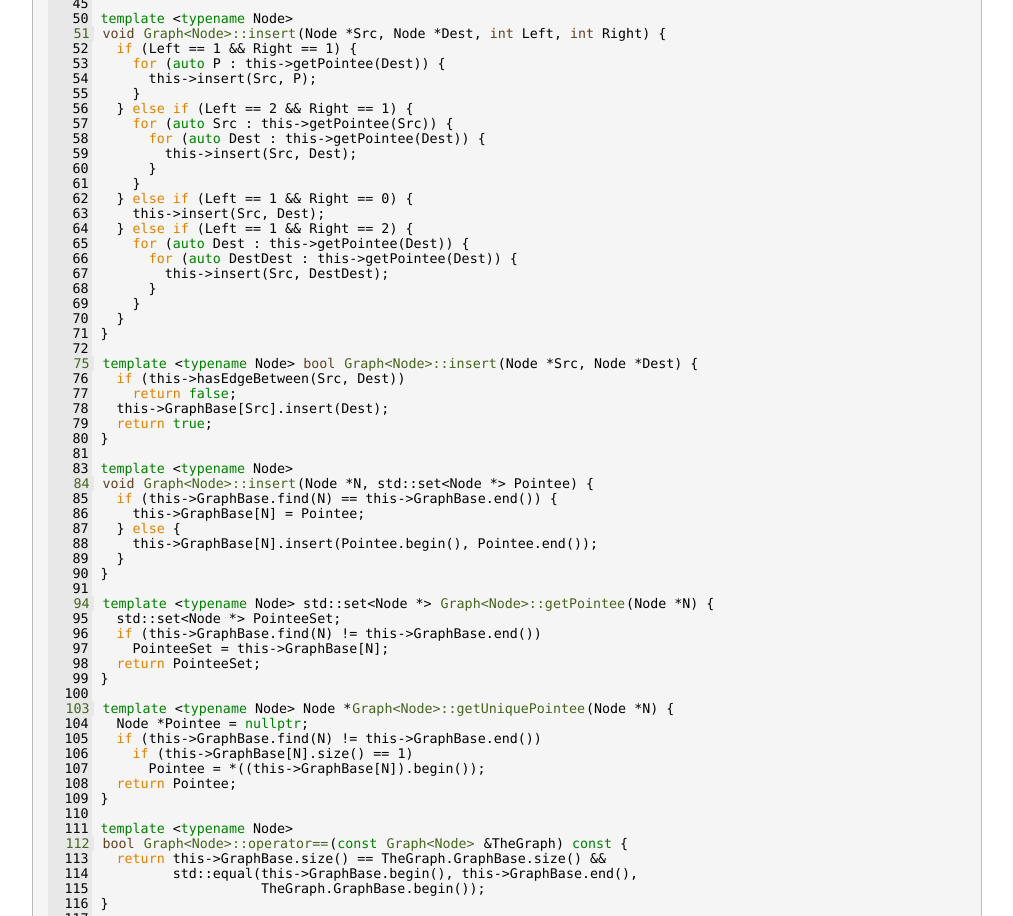
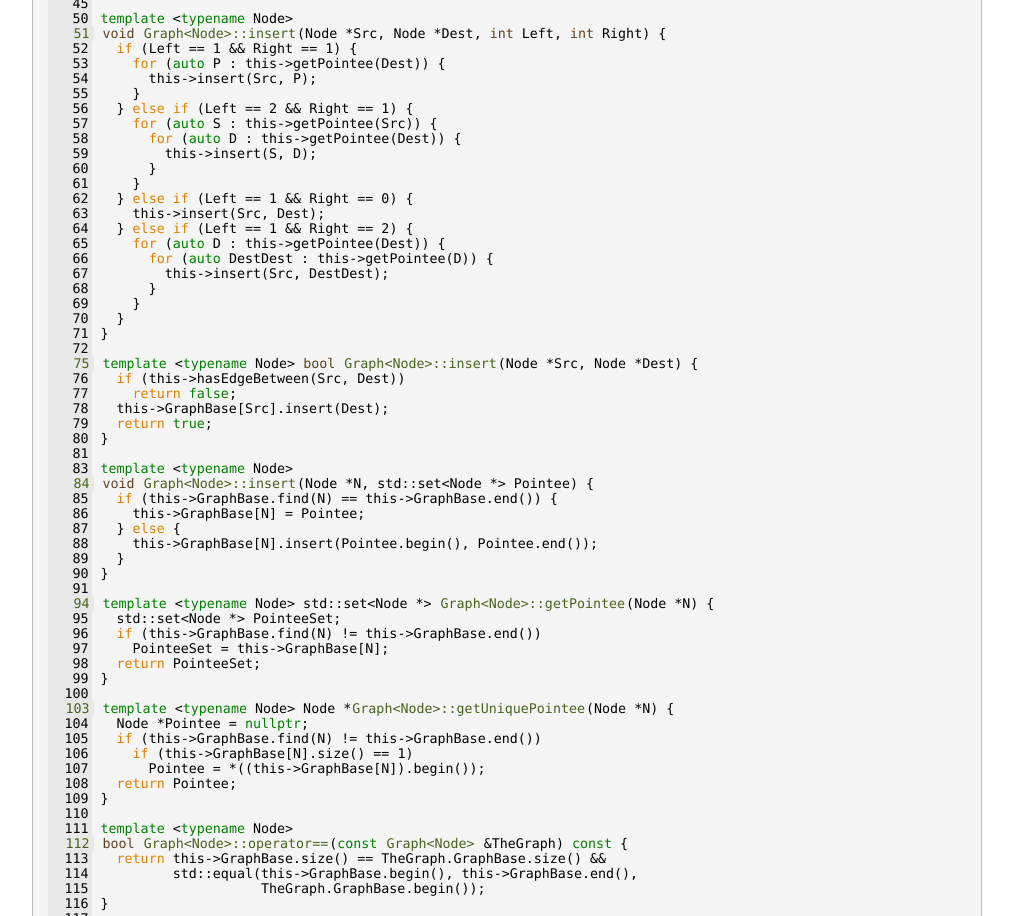
Before and after one commit to reSHARMA/spatial, a plain HTML site: page Graph_8h_source.html in a window 1280 px wide. Shown: the part 866-1782 px from the top of the page, without its empty margins (133-1146 px from the left). Drawn offline with Linux system fonts and the light colour scheme.

Commit message:
deploy: d969bac0b2d61e22cd6b82c5c33c41b9ee80e522

```diff
--- a/Graph_8h_source.html
+++ b/Graph_8h_source.html
@@ -119,16 +119,16 @@ $(function() {
 <div class="line"><a name="l00054"></a><span class="lineno">   54</span>&#160;      this-&gt;insert(Src, P);</div>
 <div class="line"><a name="l00055"></a><span class="lineno">   55</span>&#160;    }</div>
 <div class="line"><a name="l00056"></a><span class="lineno">   56</span>&#160;  } <span class="keywordflow">else</span> <span class="keywordflow">if</span> (Left == 2 &amp;&amp; Right == 1) {</div>
-<div class="line"><a name="l00057"></a><span class="lineno">   57</span>&#160;    <span class="keywordflow">for</span> (<span class="keyword">auto</span> Src : this-&gt;getPointee(Src)) {</div>
-<div class="line"><a name="l00058"></a><span class="lineno">   58</span>&#160;      <span class="keywordflow">for</span> (<span class="keyword">auto</span> Dest : this-&gt;getPointee(Dest)) {</div>
-<div class="line"><a name="l00059"></a><span class="lineno">   59</span>&#160;        this-&gt;insert(Src, Dest);</div>
+<div class="line"><a name="l00057"></a><span class="lineno">   57</span>&#160;    <span class="keywordflow">for</span> (<span class="keyword">auto</span> S : this-&gt;getPointee(Src)) {</div>
+<div class="line"><a name="l00058"></a><span class="lineno">   58</span>&#160;      <span class="keywordflow">for</span> (<span class="keyword">auto</span> D : this-&gt;getPointee(Dest)) {</div>
+<div class="line"><a name="l00059"></a><span class="lineno">   59</span>&#160;        this-&gt;insert(S, D);</div>
 <div class="line"><a name="l00060"></a><span class="lineno">   60</span>&#160;      }</div>
 <div class="line"><a name="l00061"></a><span class="lineno">   61</span>&#160;    }</div>
 <div class="line"><a name="l00062"></a><span class="lineno">   62</span>&#160;  } <span class="keywordflow">else</span> <span class="keywordflow">if</span> (Left == 1 &amp;&amp; Right == 0) {</div>
 <div class="line"><a name="l00063"></a><span class="lineno">   63</span>&#160;    this-&gt;insert(Src, Dest);</div>
 <div class="line"><a name="l00064"></a><span class="lineno">   64</span>&#160;  } <span class="keywordflow">else</span> <span class="keywordflow">if</span> (Left == 1 &amp;&amp; Right == 2) {</div>
-<div class="line"><a name="l00065"></a><span class="lineno">   65</span>&#160;    <span class="keywordflow">for</span> (<span class="keyword">auto</span> Dest : this-&gt;getPointee(Dest)) {</div>
-<div class="line"><a name="l00066"></a><span class="lineno">   66</span>&#160;      <span class="keywordflow">for</span> (<span class="keyword">auto</span> DestDest : this-&gt;getPointee(Dest)) {</div>
+<div class="line"><a name="l00065"></a><span class="lineno">   65</span>&#160;    <span class="keywordflow">for</span> (<span class="keyword">auto</span> D : this-&gt;getPointee(Dest)) {</div>
+<div class="line"><a name="l00066"></a><span class="lineno">   66</span>&#160;      <span class="keywordflow">for</span> (<span class="keyword">auto</span> DestDest : this-&gt;getPointee(D)) {</div>
 <div class="line"><a name="l00067"></a><span class="lineno">   67</span>&#160;        this-&gt;insert(Src, DestDest);</div>
 <div class="line"><a name="l00068"></a><span class="lineno">   68</span>&#160;      }</div>
 <div class="line"><a name="l00069"></a><span class="lineno">   69</span>&#160;    }</div>
```
Also changed, not shown: Token_8h_source.html (+4 -4 lines).
